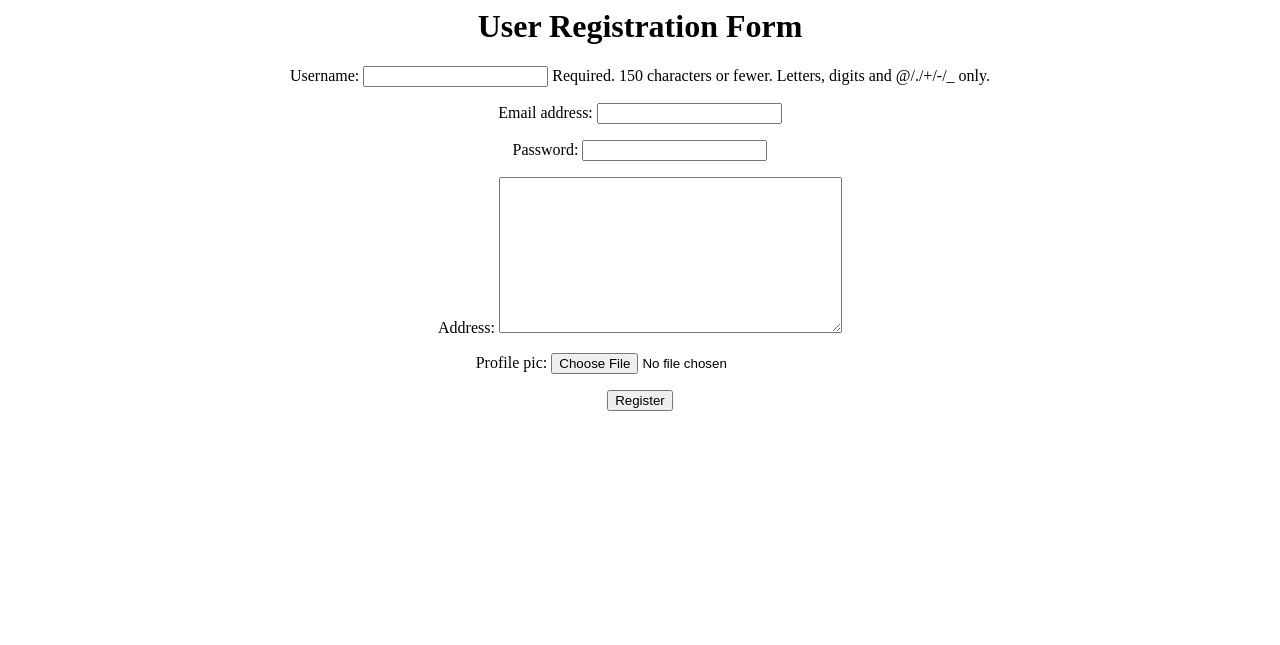
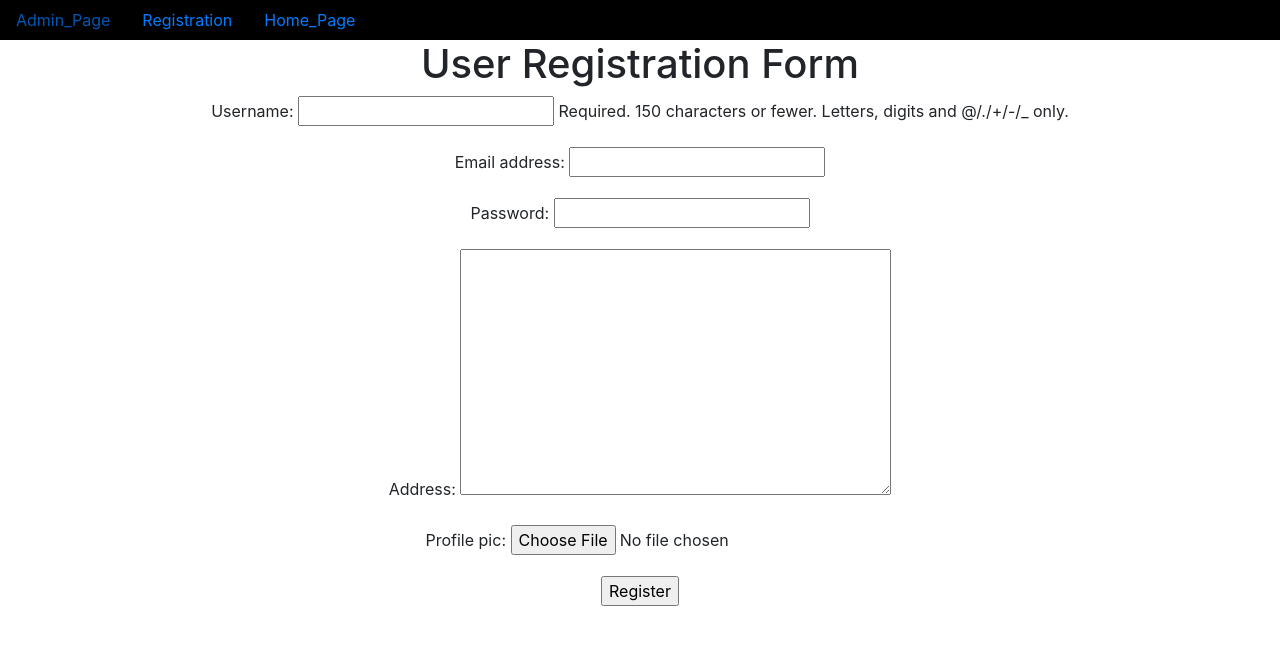
Before and after one commit to Udayanaik95/User_registration, a Django app: page /registration/ in a window 1280 px wide. Shown: the top 645 px of the page. Run offline with Django 4.2, Linux system fonts and the light colour scheme.

Commit message:
first commit

```diff
--- a/App/views.py
+++ b/App/views.py
@@ -4,6 +4,9 @@ from App.forms import *
 from django.core.mail import send_mail
 
 # Create your views here.
+
+def home(request):
+    return render(request,'home.html')
 
 def registration(request):
     UFO=UserForm()
--- a/Pro26/urls.py
+++ b/Pro26/urls.py
@@ -22,5 +22,6 @@ from App.views import *
 urlpatterns = [
     path('admin/', admin.site.urls),
     path('registration/',registration,name='registration'),
+    path('home/',home,name='home')
 
 ]+ static(settings.MEDIA_URL, document_root=settings.MEDIA_ROOT)
--- /dev/null
+++ b/templates/dummy.html
@@ -0,0 +1,42 @@
+<html lang="en">
+  <head>
+    <!-- Required meta tags -->
+    <meta charset="utf-8">
+    <meta name="viewport" content="width=device-width, initial-scale=1, shrink-to-fit=no">
+
+    <!-- Bootstrap CSS -->
+    <link rel="stylesheet" href="https://cdn.jsdelivr.net/npm/bootstrap@4.6.2/dist/css/bootstrap.min.css" integrity="sha384-xOolHFLEh07PJGoPkLv1IbcEPTNtaed2xpHsD9ESMhqIYd0nLMwNLD69Npy4HI+N" crossorigin="anonymous">
+{% block title %}
+    <title>Hello, world!</title>
+{% endblock %}
+  </head>
+  <body>
+
+<center>
+    <nav class="nav" style="background-color: black; color: ghostwhite;">
+
+        <a href="{% url 'admin:index' %}" class="nav-link">Admin_Page</a>
+        <a href="{% url 'registration' %}" class="nav-link">Registration</a>
+        <a href="{% url 'home' %}" class="nav-link">Home_Page</a>
+
+
+
+    </nav>
+    <!-- Optional JavaScript; choose one of the two! -->
+
+    <!-- Option 1: jQuery and Bootstrap Bundle (includes Popper) -->
+    <script src="https://cdn.jsdelivr.net/npm/jquery@3.5.1/dist/jquery.slim.min.js" integrity="sha384-DfXdz2htPH0lsSSs5nCTpuj/zy4C+OGpamoFVy38MVBnE+IbbVYUew+OrCXaRkfj" crossorigin="anonymous"></script>
+    <script src="https://cdn.jsdelivr.net/npm/bootstrap@4.6.2/dist/js/bootstrap.bundle.min.js" integrity="sha384-Fy6S3B9q64WdZWQUiU+q4/2Lc9npb8tCaSX9FK7E8HnRr0Jz8D6OP9dO5Vg3Q9ct" crossorigin="anonymous"></script>
+
+    <!-- Option 2: Separate Popper and Bootstrap JS -->
+    <!--
+    <script src="https://cdn.jsdelivr.net/npm/jquery@3.5.1/dist/jquery.slim.min.js" integrity="sha384-DfXdz2htPH0lsSSs5nCTpuj/zy4C+OGpamoFVy38MVBnE+IbbVYUew+OrCXaRkfj" crossorigin="anonymous"></script>
+    <script src="https://cdn.jsdelivr.net/npm/popper.js@1.16.1/dist/umd/popper.min.js" integrity="sha384-9/reFTGAW83EW2RDu2S0VKaIzap3H66lZH81PoYlFhbGU+6BZp6G7niu735Sk7lN" crossorigin="anonymous"></script>
+    <script src="https://cdn.jsdelivr.net/npm/bootstrap@4.6.2/dist/js/bootstrap.min.js" integrity="sha384-+sLIOodYLS7CIrQpBjl+C7nPvqq+FbNUBDunl/OZv93DB7Ln/533i8e/mZXLi/P+" crossorigin="anonymous"></script>
+    -->
+{% block body_block %}
+{% endblock %}
+
+</center>
+  </body>
+</html>
--- a/templates/registration.html
+++ b/templates/registration.html
@@ -1,8 +1,9 @@
-<html>
-<head>
-     <title>User Registration Form</title>
-</head>
-<body>
+{% extends 'dummy.html' %}
+{% block title %}
+    <title>Registration</title>
+{% endblock %}
+
+{% block body_block %}
     <center>
         <h1>User Registration Form</h1>
         <form method="POST" enctype="multipart/form-data">
@@ -14,5 +15,6 @@
             <input type="submit" value="Register">
         </form>
     </center>
+{% endblock %}
 </body>
 </html>
```
Also changed, not shown: templates/home.html (added, +9 -0 lines).
